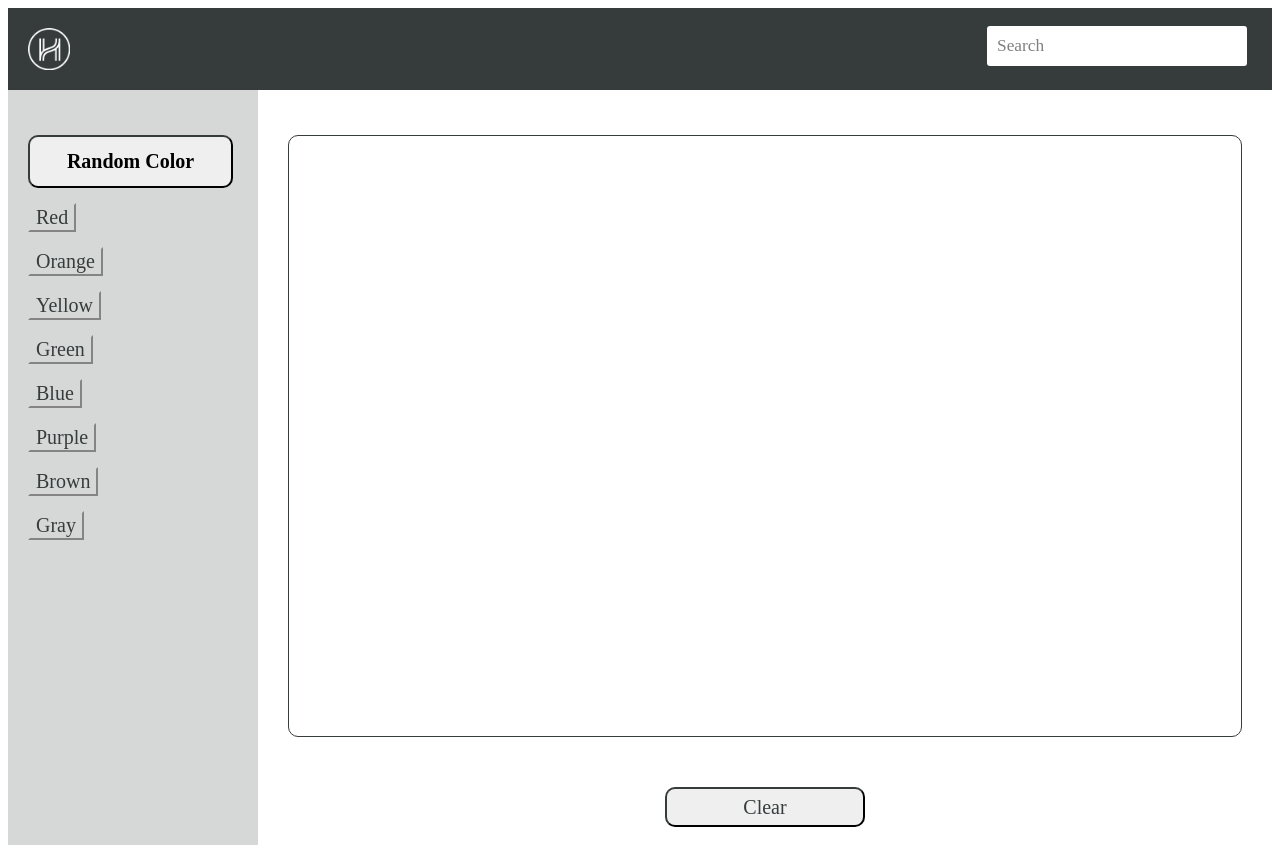
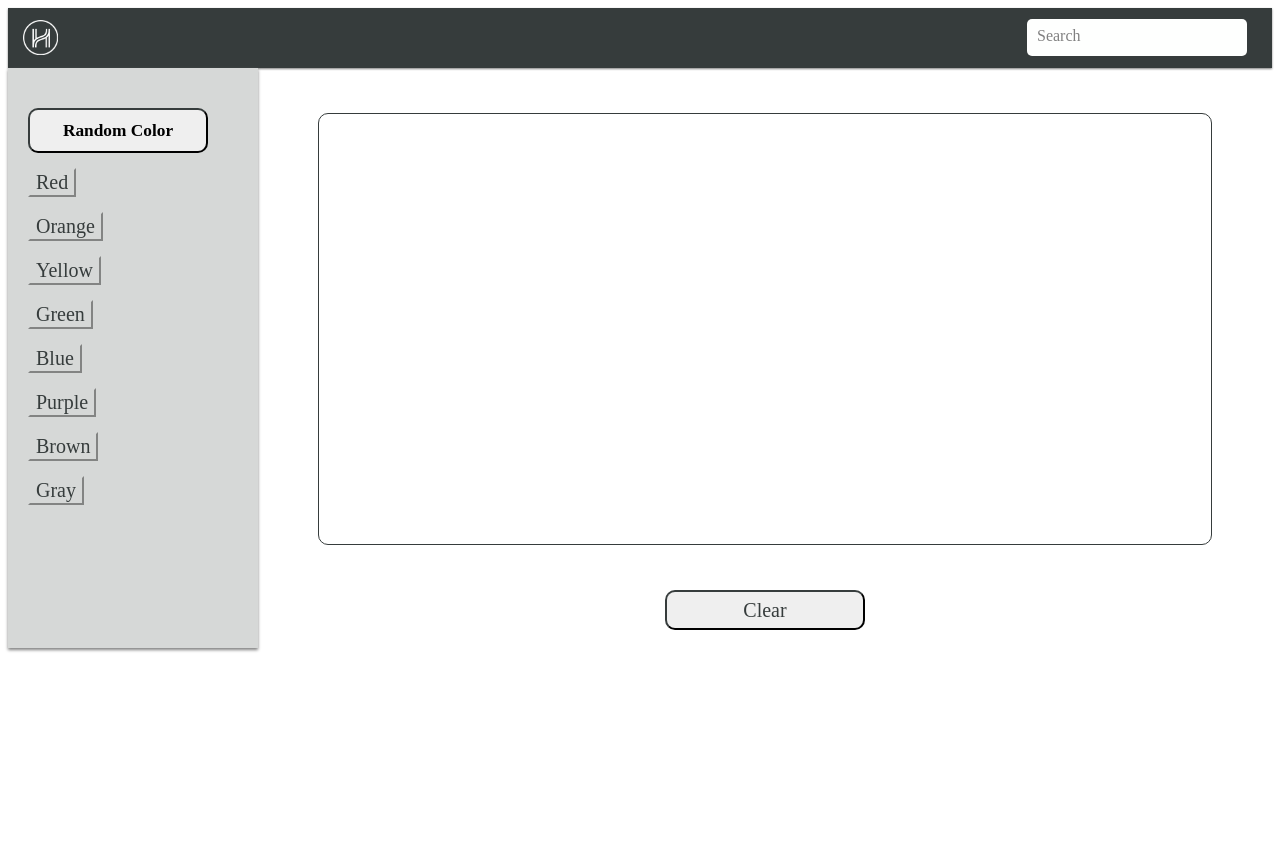
Before and after one commit to julianaalbano/switch-swatch, a React app: page / in a window 1280 px wide. Both pictures are taken after a click on the button "Random Color". After the commit the page ends 800 px from the top, so only its background shows below. Built offline with nearby package versions, Linux system fonts and the light colour scheme; no server answers; a web font is replaced by a local one.

Commit message:
resizing - css edits

```diff
--- a/public/style.css
+++ b/public/style.css
@@ -3,20 +3,21 @@
 }
 
 .color-container {
-  margin: 15px 15px 15px 45px;
-  height: 150px;
+  margin: 20px;
+  height: 100px;
   padding-top: 50px;
   display: inline-block;
   border-radius: 5px;
   border-width: 3px;
   border-color: #d6d8d7;
+  box-shadow: 0px 2px 3px grey;
 }
 
 .color-container button {
-  width: 180px;
-  height: 40px;
+  width: 160px;
+  height: 35px;
   font-size: 14pt;
-  margin: 115px 0 0 0;
+  margin: 75px 0 0 0;
   text-align: left;
   padding-left: 20px;
   color: #363c3c;
@@ -27,23 +28,25 @@
 }
 
 #all-colors-container {
-  max-width: 1000px;
-  margin: 30px auto 20px auto;
+  max-width: 800px;
+  padding: 0 70px;
+  margin: 20px auto 0px auto;
 }
 
 #nav-container {
   display: flex;
   justify-content: space-between;
   background-color: #363c3c;
-  height: 82px;
+  height: 60px;
+  box-shadow: 0px 1px 2px grey;
 }
 
 #nav-logo {
   margin: 10px;
-  padding-top: 10px;
-  padding-left: 10px;
-  width: 42px;
-  height: 42px;
+  padding-top: 2px;
+  padding-left: 5px;
+  width: 35px;
+  height: 35px;
 }
 
 #nav-logo a {
@@ -59,6 +62,7 @@
   background-color: #d6d8d7;
   min-width: 250px;
   min-height: 100%;
+  box-shadow: 0px 2px 3px grey;
 }
 
 #sidebar-container p {
@@ -70,15 +74,15 @@
 }
 
 #random-button {
-  width: 205px;
-  height: 53px;
+  width: 180px;
+  height: 45px;
   border-radius: 10px;
   border-color: #363c3c;
-  font-size: 15pt;
-  margin-top: 45px;
+  font-size: 13pt;
+  margin-top: 40px;
   margin-left: 20px;
   margin-right: 20px;
-  font-weight: 900;
+  font-weight: 700;
   outline: 0;
   cursor: pointer;
 }
@@ -103,22 +107,23 @@
 }
 
 #search-bar {
-  width: 250px;
-  height: 30px;
+  width: 210px;
+  height: 29px;
   color: #808080;
-  font-size: 13pt;
-  border-radius: 3px;
+  font-size: 12pt;
+  border-radius: 5px;
   border-color: #363c3c;
   background-color: #fefffe;
   margin-right: 25px;
-  margin-top: 18px;
+  margin-top: 11px;
   text-align: left;
-  padding-top: 10px;
+  padding-top: 8px;
   padding-left: 10px;
 }
 
 #category-title {
   text-align: center;
+  margin: 15px 0 0 0;
 }
 
 .wrapper {
@@ -138,15 +143,15 @@
   display: flex;
   flex-direction: column;
   justify-content: center;
-  margin: 45px 30px 50px 30px;
+  margin: 45px 60px 45px 60px;
   border: solid #363c3c;
   border-width: 1px;
   border-radius: 10px;
 }
 
 #single-view-container h1 {
-  min-width: 500px;
-  min-height: 580px;
+  min-width: 340px;
+  min-height: 410px;
   margin: 0;
   border-radius: 10px 10px 0 0;
 }
@@ -165,10 +170,11 @@
 #page-numbers {
   display: flex;
   justify-content: center;
+  margin: 0;
 }
 
 .ind-page-nums {
-  margin: 5px 10px;
+  margin: 15px 2px;
   background-color: #fefffe;
   border-color: #fefffe;
   color: #363c3c;
@@ -190,6 +196,6 @@
 }
 
 #all-category-container {
-  max-width: 1000px;
+  max-width: 800px;
   margin: 23px auto;
 }
```
